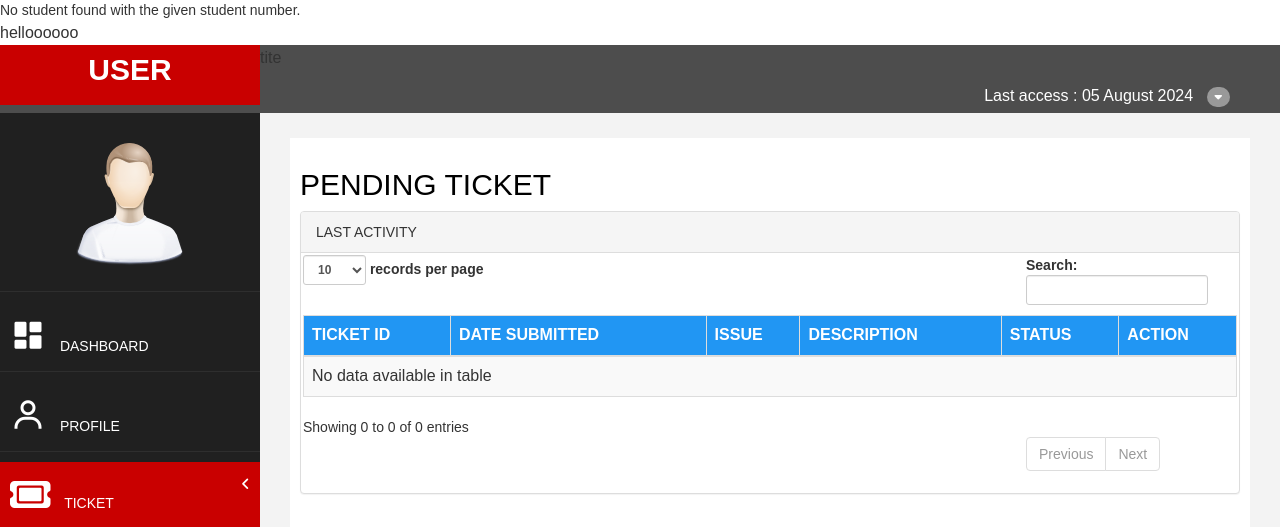
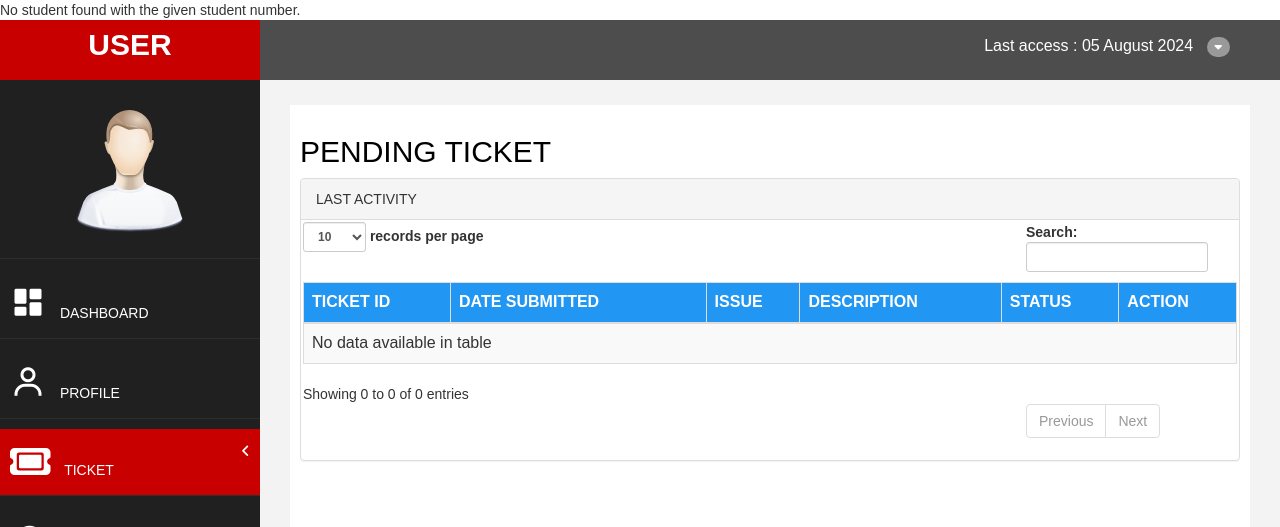
Before and after one commit to PD-Vinz/HelpHub, a PHP site: page /sms/User/ticket-pending.php in a window 1280 px wide. Shown: the top 527 px of the page. Run offline with PHP 8.4, Linux system fonts and the light colour scheme; the visitor is signed in with stand-in values (Sample User, id 1); data comes from the database, SQL or seed files in the repository; data that the repository does not hold is empty.

Commit message:
This is the updated version of the system

```diff
--- a/User/ticket-pending.php
+++ b/User/ticket-pending.php
@@ -71,7 +71,6 @@ if (!isset($_SESSION["user_id"])) {
 </head>
 
 <body>
-    <p>helloooooo</p>
     <div id="wrapper">
         <nav class="navbar navbar-default navbar-cls-top " role="navigation" style="margin-bottom: 0">
             <div class="navbar-header">
@@ -84,7 +83,6 @@ if (!isset($_SESSION["user_id"])) {
                 </button>
                 <a class="navbar-brand" href="dashboard.php">USER</a>
             </div>
-            <p>tite</p>
             <div style="color: white;
             padding: 15px 50px 5px 50px;
             float: right;
```
